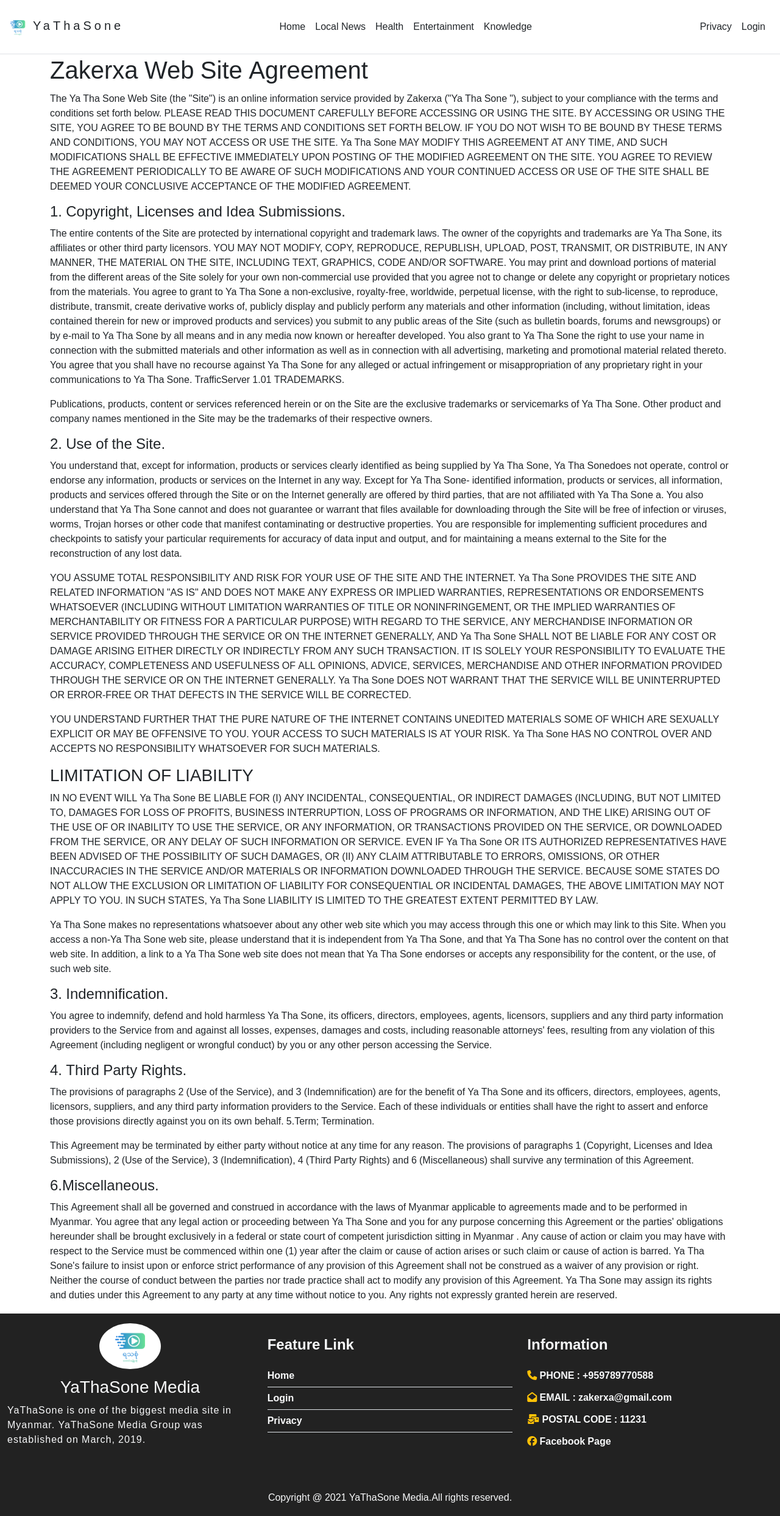
After one commit to Zakerxa/PHP-Blog, a PHP site: page /disclaimer.php in a window 1280 px wide. The commit adds this page. Shown: the whole page at 61% size. Run offline with PHP 8.4, Linux system fonts and the light colour scheme; data comes from the database, SQL or seed files in the repository; some libraries are stand-ins or nearby versions; some web fonts are replaced.

Commit message:
change footer

```diff
--- a/FacebookLogin/config.php
+++ b/FacebookLogin/config.php
@@ -6,8 +6,8 @@
 	require_once "Facebook/autoload.php";
 
 	$FB = new \Facebook\Facebook([
-		'app_id' => '424036802116348',
-		'app_secret' => 'a29683e65260d62aafcb997bf4ef9e9a',
+		'app_id' => '503656240628058',
+		'app_secret' => 'dd356b05cdb7373eb97898cac896c115',
 		'default_graph_version' => 'v2.10',
 		'persistent_data_handler'=>'session'
 	]);
--- a/config/config.php
+++ b/config/config.php
@@ -40,5 +40,3 @@ if (empty($_SESSION['token'])) {
 }
 
 $http = 'http://';
-
-?>
--- /dev/null
+++ b/disclaimer.php
@@ -0,0 +1,160 @@
+<?php
+ include "./config/config.php";
+ include "admin/tnc.php";
+ ?>
+<!DOCTYPE html>
+<html lang="en">
+<head>
+    <meta charset="UTF-8">
+    <meta http-equiv="X-UA-Compatible" content="IE=edge">
+    <meta name="viewport" content="width=device-width, initial-scale=1.0">
+    <?php include("assets/link.php") ?>
+    <title>DisClaimer</title>
+</head>
+
+<body>
+
+<?php include("./nav.php"); ?>
+    <div class="container">
+        <div class="row pt-5">
+            <div class="col pt-5">
+                <h1>Zakerxa Web Site Agreement</h1>
+                <p>
+                The Ya Tha Sone Web Site (the "Site") is an online information service provided by Zakerxa ("Ya Tha Sone
+                "), subject to your compliance with the terms and conditions set forth below. PLEASE READ THIS DOCUMENT
+                CAREFULLY BEFORE ACCESSING OR USING THE SITE. BY ACCESSING OR USING THE SITE, YOU AGREE TO BE BOUND BY
+                THE TERMS AND CONDITIONS SET FORTH BELOW. IF YOU DO NOT WISH TO BE BOUND BY THESE TERMS AND CONDITIONS,
+                YOU MAY NOT ACCESS OR USE THE SITE. Ya Tha Sone MAY MODIFY THIS AGREEMENT AT ANY TIME, AND SUCH
+                MODIFICATIONS SHALL BE EFFECTIVE IMMEDIATELY UPON POSTING OF THE MODIFIED AGREEMENT ON THE SITE. YOU
+                AGREE TO REVIEW THE AGREEMENT PERIODICALLY TO BE AWARE OF SUCH MODIFICATIONS AND YOUR CONTINUED ACCESS
+                OR USE OF THE SITE SHALL BE DEEMED YOUR CONCLUSIVE ACCEPTANCE OF THE MODIFIED AGREEMENT.
+
+                </p>
+
+                <p>
+                    <h4>1. Copyright, Licenses and Idea Submissions.</h4>
+                The entire contents of the Site are protected by international copyright and trademark laws. The owner
+                of the copyrights and trademarks are Ya Tha Sone, its affiliates or other third party licensors. YOU MAY
+                NOT MODIFY, COPY, REPRODUCE, REPUBLISH, UPLOAD, POST, TRANSMIT, OR DISTRIBUTE, IN ANY MANNER, THE
+                MATERIAL ON THE SITE, INCLUDING TEXT, GRAPHICS, CODE AND/OR SOFTWARE. You may print and download
+                portions of material from the different areas of the Site solely for your own non-commercial use
+                provided that you agree not to change or delete any copyright or proprietary notices from the materials.
+                You agree to grant to Ya Tha Sone a non-exclusive, royalty-free, worldwide, perpetual license, with the
+                right to sub-license, to reproduce, distribute, transmit, create derivative works of, publicly display
+                and publicly perform any materials and other information (including, without limitation, ideas contained
+                therein for new or improved products and services) you submit to any public areas of the Site (such as
+                bulletin boards, forums and newsgroups) or by e-mail to Ya Tha Sone by all means and in any media now
+                known or hereafter developed. You also grant to Ya Tha Sone the right to use your name in connection
+                with the submitted materials and other information as well as in connection with all advertising,
+                marketing and promotional material related thereto. You agree that you shall have no recourse against Ya
+                Tha Sone for any alleged or actual infringement or misappropriation of any proprietary right in your
+                communications to Ya Tha Sone.
+                TrafficServer 1.01 TRADEMARKS.
+                </p>
+
+                <p>
+                Publications, products, content or services referenced herein or on the Site are the exclusive
+                trademarks or servicemarks of Ya Tha Sone. Other product and company names mentioned in the Site may be
+                the trademarks of their respective owners.
+
+                </p>
+
+                <h4>2. Use of the Site.</h4>
+                <p>
+                You understand that, except for information, products or services clearly identified as being supplied
+                by Ya Tha Sone, Ya Tha Sonedoes not operate, control or endorse any information, products or services on
+                the Internet in any way. Except for Ya Tha Sone- identified information, products or services, all
+                information, products and services offered through the Site or on the Internet generally are offered by
+                third parties, that are not affiliated with Ya Tha Sone a. You also understand that Ya Tha Sone cannot
+                and does not guarantee or warrant that files available for downloading through the Site will be free of
+                infection or viruses, worms, Trojan horses or other code that manifest contaminating or destructive
+                properties. You are responsible for implementing sufficient procedures and checkpoints to satisfy your
+                particular requirements for accuracy of data input and output, and for maintaining a means external to
+                the Site for the reconstruction of any lost data.
+                </p>
+                <p>
+                YOU ASSUME TOTAL RESPONSIBILITY AND RISK FOR YOUR USE OF THE SITE AND THE INTERNET. Ya Tha Sone PROVIDES
+                THE SITE AND RELATED INFORMATION "AS IS" AND DOES NOT MAKE ANY EXPRESS OR IMPLIED WARRANTIES,
+                REPRESENTATIONS OR ENDORSEMENTS WHATSOEVER (INCLUDING WITHOUT LIMITATION WARRANTIES OF TITLE OR
+                NONINFRINGEMENT, OR THE IMPLIED WARRANTIES OF MERCHANTABILITY OR FITNESS FOR A PARTICULAR PURPOSE) WITH
+                REGARD TO THE SERVICE, ANY MERCHANDISE INFORMATION OR SERVICE PROVIDED THROUGH THE SERVICE OR ON THE
+                INTERNET GENERALLY, AND Ya Tha Sone SHALL NOT BE LIABLE FOR ANY COST OR DAMAGE ARISING EITHER DIRECTLY
+                OR INDIRECTLY FROM ANY SUCH TRANSACTION. IT IS SOLELY YOUR RESPONSIBILITY TO EVALUATE THE ACCURACY,
+                COMPLETENESS AND USEFULNESS OF ALL OPINIONS, ADVICE, SERVICES, MERCHANDISE AND OTHER INFORMATION
+                PROVIDED THROUGH THE SERVICE OR ON THE INTERNET GENERALLY. Ya Tha Sone DOES NOT WARRANT THAT THE SERVICE
+                WILL BE UNINTERRUPTED OR ERROR-FREE OR THAT DEFECTS IN THE SERVICE WILL BE CORRECTED.
+                </p>
+
+                <p>
+                YOU UNDERSTAND FURTHER THAT THE PURE NATURE OF THE INTERNET CONTAINS UNEDITED MATERIALS SOME OF WHICH
+                ARE SEXUALLY EXPLICIT OR MAY BE OFFENSIVE TO YOU. YOUR ACCESS TO SUCH MATERIALS IS AT YOUR RISK. Ya Tha
+                Sone HAS NO CONTROL OVER AND ACCEPTS NO RESPONSIBILITY WHATSOEVER FOR SUCH MATERIALS.
+
+                </p>
+                <h3>LIMITATION OF LIABILITY</h3>
+
+                <p>IN NO EVENT WILL Ya Tha Sone BE LIABLE FOR (I) ANY INCIDENTAL, CONSEQUENTIAL, OR INDIRECT DAMAGES
+                (INCLUDING, BUT NOT LIMITED TO, DAMAGES FOR LOSS OF PROFITS, BUSINESS INTERRUPTION, LOSS OF PROGRAMS OR
+                INFORMATION, AND THE LIKE) ARISING OUT OF THE USE OF OR INABILITY TO USE THE SERVICE, OR ANY
+                INFORMATION, OR TRANSACTIONS PROVIDED ON THE SERVICE, OR DOWNLOADED FROM THE SERVICE, OR ANY DELAY OF
+                SUCH INFORMATION OR SERVICE. EVEN IF Ya Tha Sone OR ITS AUTHORIZED REPRESENTATIVES HAVE BEEN ADVISED OF
+                THE POSSIBILITY OF SUCH DAMAGES, OR (II) ANY CLAIM ATTRIBUTABLE TO ERRORS, OMISSIONS, OR OTHER
+                INACCURACIES IN THE SERVICE AND/OR MATERIALS OR INFORMATION DOWNLOADED THROUGH THE SERVICE. BECAUSE SOME
+                STATES DO NOT ALLOW THE EXCLUSION OR LIMITATION OF LIABILITY FOR CONSEQUENTIAL OR INCIDENTAL DAMAGES,
+                THE ABOVE LIMITATION MAY NOT APPLY TO YOU. IN SUCH STATES, Ya Tha Sone LIABILITY IS LIMITED TO THE
+                GREATEST EXTENT PERMITTED BY LAW.</p>
+                <p>
+                Ya Tha Sone makes no representations whatsoever about any other web site which you may access through
+                this one or which may link to this Site. When you access a non-Ya Tha Sone web site, please understand
+                that it is independent from Ya Tha Sone, and that Ya Tha Sone has no control over the content on that
+                web site. In addition, a link to a Ya Tha Sone web site does not mean that Ya Tha Sone endorses or
+                accepts any responsibility for the content, or the use, of such web site.
+
+                </p>
+                <h4>3. Indemnification.</h4>
+                <p>
+                You agree to indemnify, defend and hold harmless Ya Tha Sone, its officers, directors, employees,
+                agents, licensors, suppliers and any third party information providers to the Service from and against
+                all losses, expenses, damages and costs, including reasonable attorneys' fees, resulting from any
+                violation of this Agreement (including negligent or wrongful conduct) by you or any other person
+                accessing the Service.
+                </p>
+                <h4>4. Third Party Rights.</h4>
+                <p>
+                The provisions of paragraphs 2 (Use of the Service), and 3 (Indemnification) are for the benefit of Ya
+                Tha Sone and its officers, directors, employees, agents, licensors, suppliers, and any third party
+                information providers to the Service. Each of these individuals or entities shall have the right to
+                assert and enforce those provisions directly against you on its own behalf.
+                5.Term; Termination.
+                </p>
+                <p>
+                This Agreement may be terminated by either party without notice at any time for any reason. The
+                provisions of paragraphs 1 (Copyright, Licenses and Idea Submissions), 2 (Use of the Service), 3
+                (Indemnification), 4 (Third Party Rights) and 6 (Miscellaneous) shall survive any termination of this
+                Agreement.
+                </p>
+                <h4>6.Miscellaneous.</h4>
+                <p>
+                This Agreement shall all be governed and construed in accordance with the laws of Myanmar applicable to
+                agreements made and to be performed in Myanmar. You agree that any legal action or proceeding between Ya
+                Tha Sone and you for any purpose concerning this Agreement or the parties' obligations hereunder shall
+                be brought exclusively in a federal or state court of competent jurisdiction sitting in Myanmar . Any
+                cause of action or claim you may have with respect to the Service must be commenced within one (1) year
+                after the claim or cause of action arises or such claim or cause of action is barred. Ya Tha Sone's
+                failure to insist upon or enforce strict performance of any provision of this Agreement shall not be
+                construed as a waiver of any provision or right. Neither the course of conduct between the parties nor
+                trade practice shall act to modify any provision of this Agreement. Ya Tha Sone may assign its rights
+                and duties under this Agreement to any party at any time without notice to you.
+                Any rights not expressly granted herein are reserved.
+                </p>
+            </div>
+        </div>
+    </div>
+
+    <?php include("./footer.php");?>
+    <script src="https://cdn.jsdelivr.net/npm/@popperjs/core@2.9.1/dist/umd/popper.min.js" integrity="sha384-SR1sx49pcuLnqZUnnPwx6FCym0wLsk5JZuNx2bPPENzswTNFaQU1RDvt3wT4gWFG" crossorigin="anonymous"></script>
+    <!-- JavaScript Bundle with Popper -->
+    <script src="https://cdn.jsdelivr.net/npm/bootstrap@5.0.0-beta3/dist/js/bootstrap.bundle.min.js" integrity="sha384-JEW9xMcG8R+pH31jmWH6WWP0WintQrMb4s7ZOdauHnUtxwoG2vI5DkLtS3qm9Ekf" crossorigin="anonymous"></script>
+</body>
+
+</html>
--- /dev/null
+++ b/footer.php
@@ -0,0 +1,44 @@
+<div class="footer" style="background-color: #222;">
+    <div class="container-fluid">
+        <div class="row pt-3 pb-5">
+            <div class="col-12 col-lg-4 text-center text-light">
+                <img src="images/<?= $site['logo'] ?>" alt="" class="w-25 mb-3" style="border-radius: 100%;">
+                <h3><?= $site['sitename'] ?> Media</h3>
+                <p class="text-light text-start" style="letter-spacing: 1px;">
+                    <?= $site['sitename'] ?> is one of the biggest media site in Myanmar.
+                    <?= $site['sitename'] ?> Media Group was established on March, 2019.
+                </p>
+            </div>
+            <div class="col-12 col-lg-4">
+                <h4 class="fw-bold pl-3 pb-2 pt-4 text-light">Feature Link</h4>
+                <ul class=" p-0" style="list-style: none;">
+                    <li class="border-bottom fw-bold pb-1 pt-2"><a style="text-decoration: none;" href="/" class="text-light">Home</a></li>
+                    <?php if (isset($_COOKIE['id'])) {  ?>
+                        <li class="border-bottom fw-bold pb-1 pt-2">
+                            <a style="text-decoration: none;" class="text-light" href="logout.php"> Logout</a>
+                        </li>
+                    <?php } else { ?>
+                        <li class="border-bottom fw-bold pb-1 pt-2">
+                            <a style="text-decoration: none;" class="text-light" href="login.php"> Login</a>
+                        </li>
+                    <?php } ?>
+                    <li class="border-bottom fw-bold pb-1 pt-2"><a style="text-decoration: none;" href="privacy.php" class="text-light">Privacy</a></li>
+                </ul>
+            </div>
+            <div class="col-12 col-lg-4">
+                <h4 class="fw-bold pl-3 pb-2 pt-4 text-light">Information </h4>
+                <ul class=" p-0" style="list-style: none;">
+                    <li class="border-left pl-3 pb-1 pt-2"><i class="fa fa-phone text-warning"></i><a  style="text-decoration: none;" href="tel:+959777637858" class="text-light fw-bold pb-1"> PHONE : +959789770588</a></li>
+                    <li class="border-left pl-3 pb-1 pt-2"><i class="fas fa-envelope-open text-warning  "></i> <a  style="text-decoration: none;"href="#" class="text-light fw-bold pb-1"> EMAIL : zakerxa@gmail.com</a></li>
+                    <li class="border-left pl-3 pb-1 pt-2"><i class="fas fa-mail-bulk text-warning"></i><a  style="text-decoration: none;"href="#" class="text-light fw-bold pb-1"> POSTAL CODE : 11231</a></li>
+                    <li class="border-left pl-3 pb-1 pt-2"><i class="fab fa-facebook text-warning"></i><a  style="text-decoration: none;"href="https://web.facebook.com/YaThaSoneWeb/" class="text-light fw-bold pb-1"> Facebook Page</a></li>
+                </ul>
+            </div>
+        </div>
+        <div class="row justify-content-center">
+            <div class="col-12 text-light text-center">
+                <p>Copyright @ <?= date('Y') ?> <?= $site['sitename'] ?> Media.All rights reserved.</p>
+            </div>
+        </div>
+    </div>
+</div>
--- a/nav.php
+++ b/nav.php
@@ -2,7 +2,6 @@
 $catstmt  = $pdo->prepare("SELECT * FROM categories");
 $category = $catstmt->execute();
 $category = $catstmt->fetchAll();
-
 ?>
 <script>
   window.fbAsyncInit = function() {
@@ -52,6 +51,10 @@ $category = $catstmt->fetchAll();
 
     <ul class="navbar-nav ml-md-auto m-3">
 
+       <li class="nav-item">
+          <a class="nav-link text-dark" href="privacy.php"> Privacy</a>
+        </li>
+
       <?php if (isset($_COOKIE['id'])) {  ?>
         <li class="nav-item">
           <a class="nav-link text-dark" href="logout.php"> Logout</a>
```
Also changed, not shown: addcomment.php (+4 -11 lines), blog.php (+1 -16 lines), cat.php (+1 -14 lines), index.php (+5 -17 lines), login.php (+9 -5 lines), privacy.html (deleted, +0 -108 lines), privacy.php (added, +184 -0 lines), register.php (+11 -5 lines), images/4YlO7kQoWGiw/Free_Myanmar_(Burma)_Protest_-_Portland_-_OR.jpg (renamed from images/4YlO7kQoWGiw/4YlO7kQoWGiw/Free_Myanmar_(Burma)_Protest_-_Portland_-_OR.jpg), images/4YlO7kQoWGiw/Protest_in_Myanmar_against_Military_Coup_14-Feb-2021_11.jpg (renamed from images/4YlO7kQoWGiw/4YlO7kQoWGiw/Protest_in_Myanmar_against_Military_Coup_14-Feb-2021_11.jpg), images/4YlO7kQoWGiw/favicon.png (deleted), sql/blog.sql (renamed from blog.sql).
